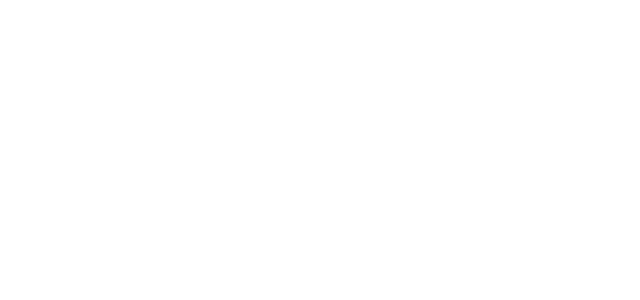
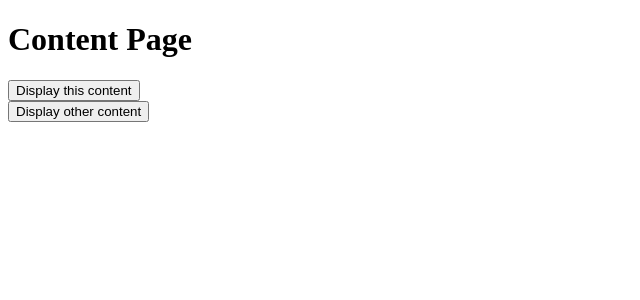
Before and after one commit to mogi86/study-nuxt3-v2, a Nuxt app: page /content in a window 1280 px wide. Before the commit this address had no page. Shown: the top 300 px of the page, without its empty margins (0-640 px from the left). Built offline with nearby package versions, Linux system fonts and the light colour scheme; no server answers.

Commit message:
add sample code for navigateTo

```diff
--- /dev/null
+++ b/src/pages/content.vue
@@ -0,0 +1,43 @@
+<template>
+  <h1>Content Page</h1>
+  <div>
+    <button @click="display">Display this content</button>
+  </div>
+  <div>
+    <button @click="displayOther">Display other content</button>
+  </div>
+</template>
+
+<script setup lang="ts">
+import {navigateTo, useFetch, useRoute} from "#app";
+
+const route = useRoute()
+const { data } = await useFetch(`/api/content`, {
+  params: {
+    name: route.query.name
+  }
+})
+console.log('content.data=', data.value)
+
+function display () {
+  navigateTo({
+    path: '/content/',
+    query: {
+      name: 'item-list'
+    }
+  })
+}
+
+function displayOther () {
+  navigateTo({
+    path: '/other_content/',
+    query: {
+      name: 'other-item-list'
+    }
+  })
+}
+</script>
+
+<style scoped>
+
+</style>
--- /dev/null
+++ b/src/pages/other_content.vue
@@ -0,0 +1,19 @@
+<template>
+  <h1>Other Content Page</h1>
+</template>
+
+<script setup lang="ts">
+import {useFetch, useRoute} from "#app";
+
+const route = useRoute()
+const { data } = await useFetch(`/api/content`, {
+  params: {
+    name: route.query.name
+  }
+})
+console.log('other_content.data=', data.value)
+</script>
+
+<style scoped>
+
+</style>
--- /dev/null
+++ b/src/server/api/content.ts
@@ -0,0 +1,6 @@
+import {defineEventHandler, getQuery} from "h3"
+
+export default defineEventHandler((event) => {
+    const query = getQuery(event)
+    return `Content: ${query.name}`
+})
```
Also changed, not shown: 1 other file (tests, documents, lock files or other folders).
